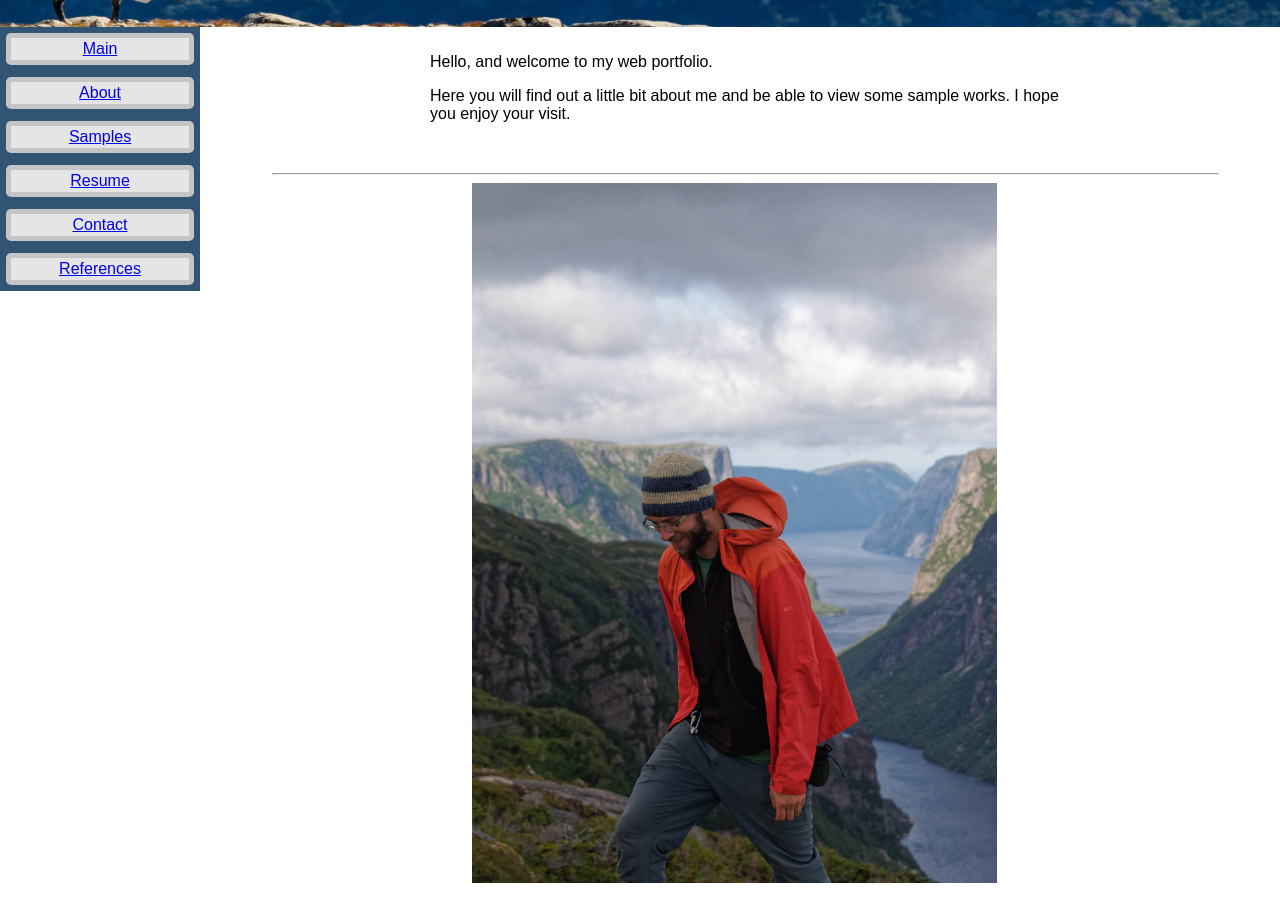
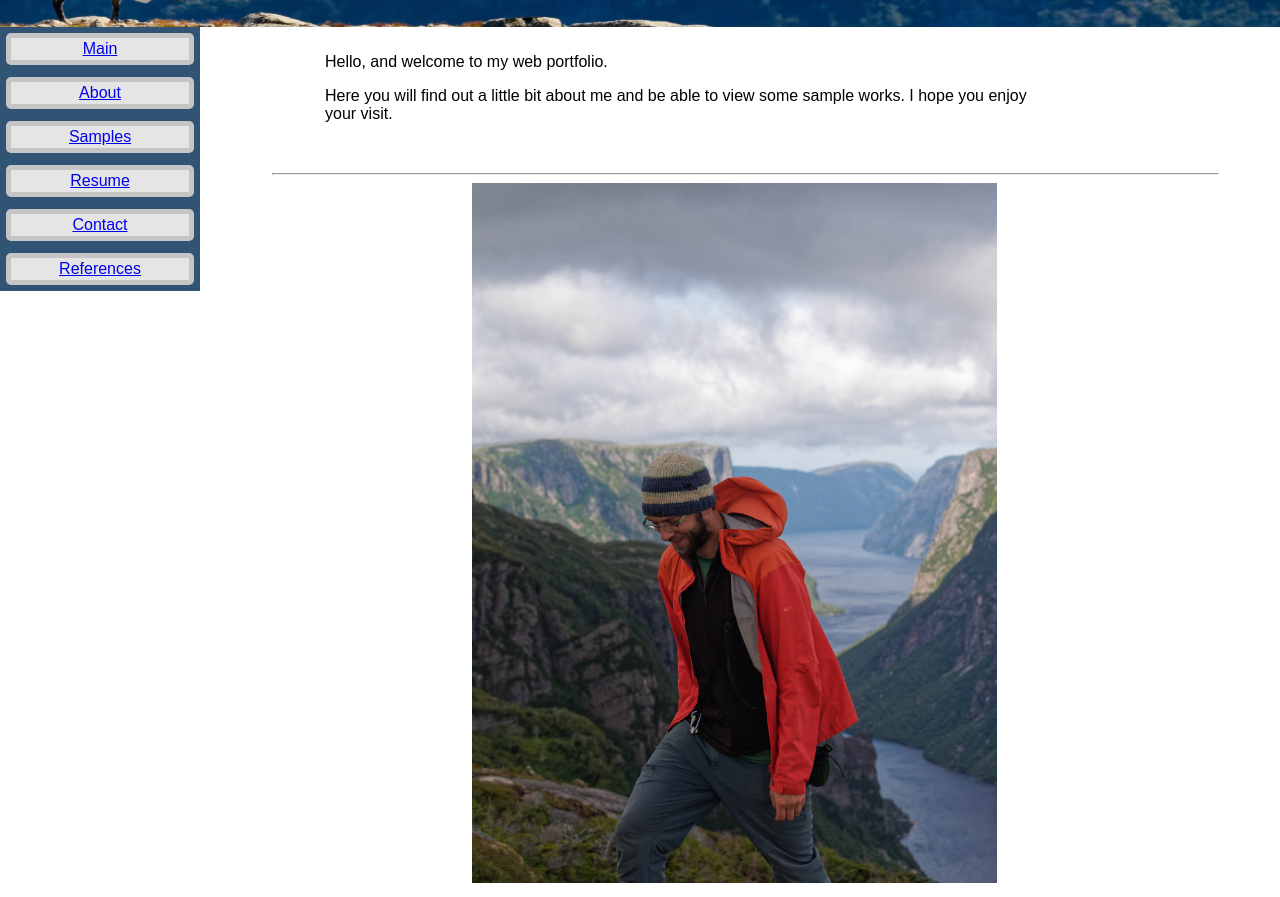
Before and after one commit to esklarski/esklarski.github.io, a plain HTML site: page assign1-esk-300322478.html in a window 1280 px wide. Shown: the part 53-950 px from the top of the page. Drawn offline with Linux system fonts and the light colour scheme.

Commit message:
...and include css edits for front page

```diff
--- a/css/assign1-esk-300322478.css
+++ b/css/assign1-esk-300322478.css
@@ -32,7 +32,7 @@ img {
 }
 
 .frontPage {
-    margin-left: 20%;
+    margin-left: 10%;
     margin-right: 20%;
 }
 
```
